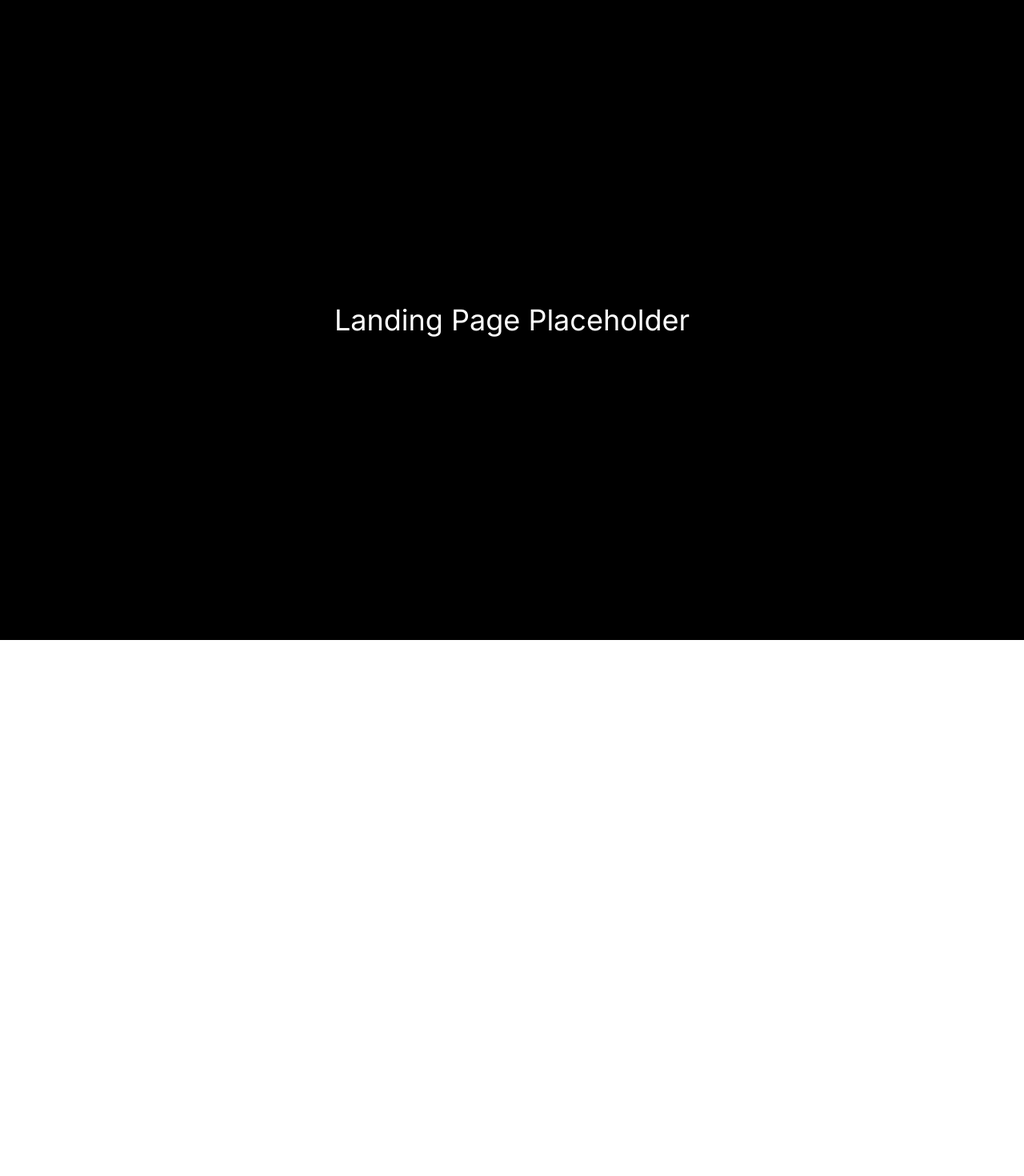
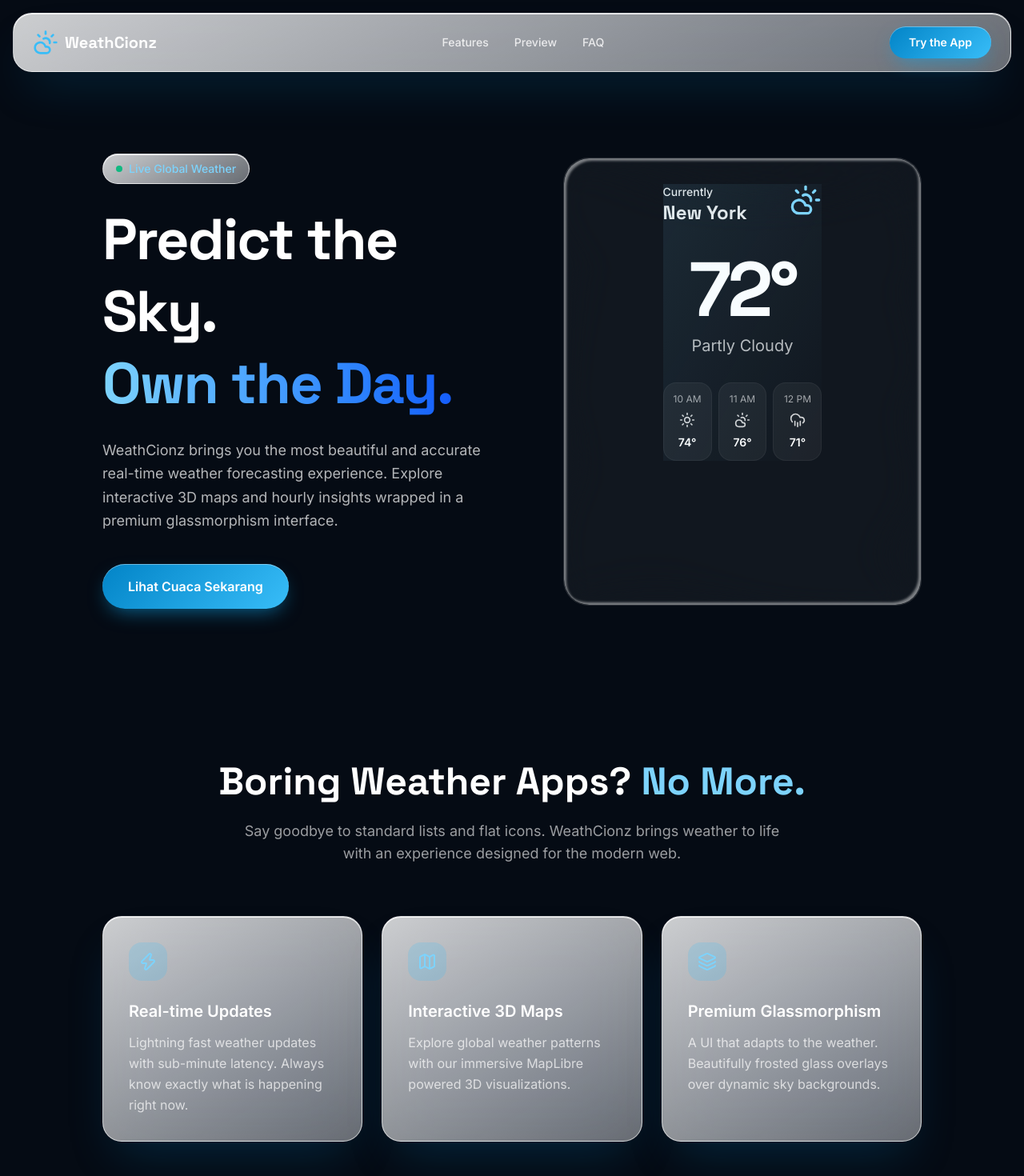
Before and after one commit to brianaryansyah/WeathCionz, a React (Vite) app: page / in a window 1280 px wide. Shown: the top 1470 px of the page at 80% size. Before the commit the page ends 800 px from the top, so only its background shows below. Built offline with nearby package versions, Linux system fonts and the light colour scheme; no server answers.

Commit message:
Assemble landing page

```diff
--- a/src/pages/LandingPage/index.jsx
+++ b/src/pages/LandingPage/index.jsx
@@ -1,7 +1,29 @@
+import Navbar from './Navbar'
+import Hero from './Hero'
+import Features from './Features'
+import Preview from './Preview'
+import Testimonials from './Testimonials'
+import FAQ from './FAQ'
+import Footer from './Footer'
+
 export default function LandingPage() {
   return (
-    <div className="min-h-screen bg-black text-white flex items-center justify-center">
-      <h1 className="text-4xl">Landing Page Placeholder</h1>
+    <div className="min-h-screen bg-[#050B14] font-sans selection:bg-sky-500/30 overflow-x-hidden relative selection:text-white">
+      {/* Global Ambient Glows */}
+      <div className="fixed inset-0 pointer-events-none -z-50">
+        <div className="absolute top-0 left-1/4 w-[40vw] h-[40vw] bg-sky-600/10 rounded-full blur-[100px]" />
+        <div className="absolute bottom-0 right-1/4 w-[40vw] h-[40vw] bg-indigo-600/10 rounded-full blur-[100px]" />
+      </div>
+
+      <Navbar />
+      <main>
+        <Hero />
+        <Features />
+        <Preview />
+        <Testimonials />
+        <FAQ />
+      </main>
+      <Footer />
     </div>
   )
 }
```
